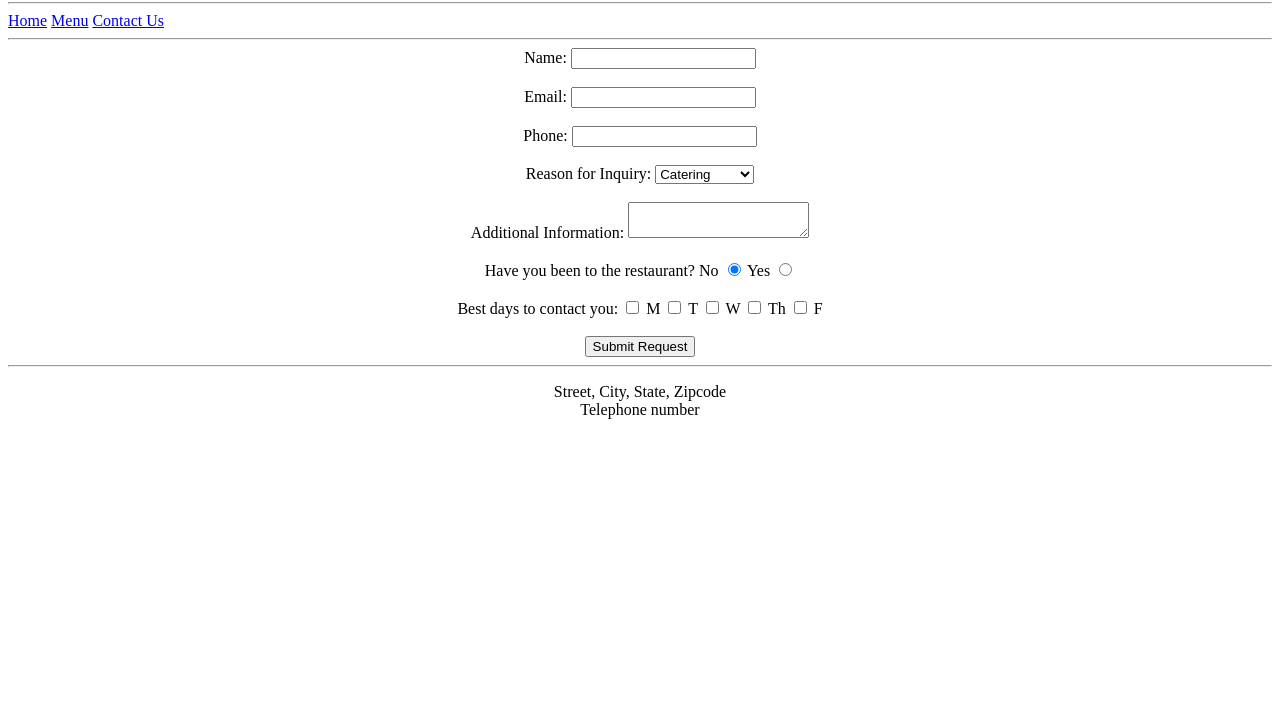
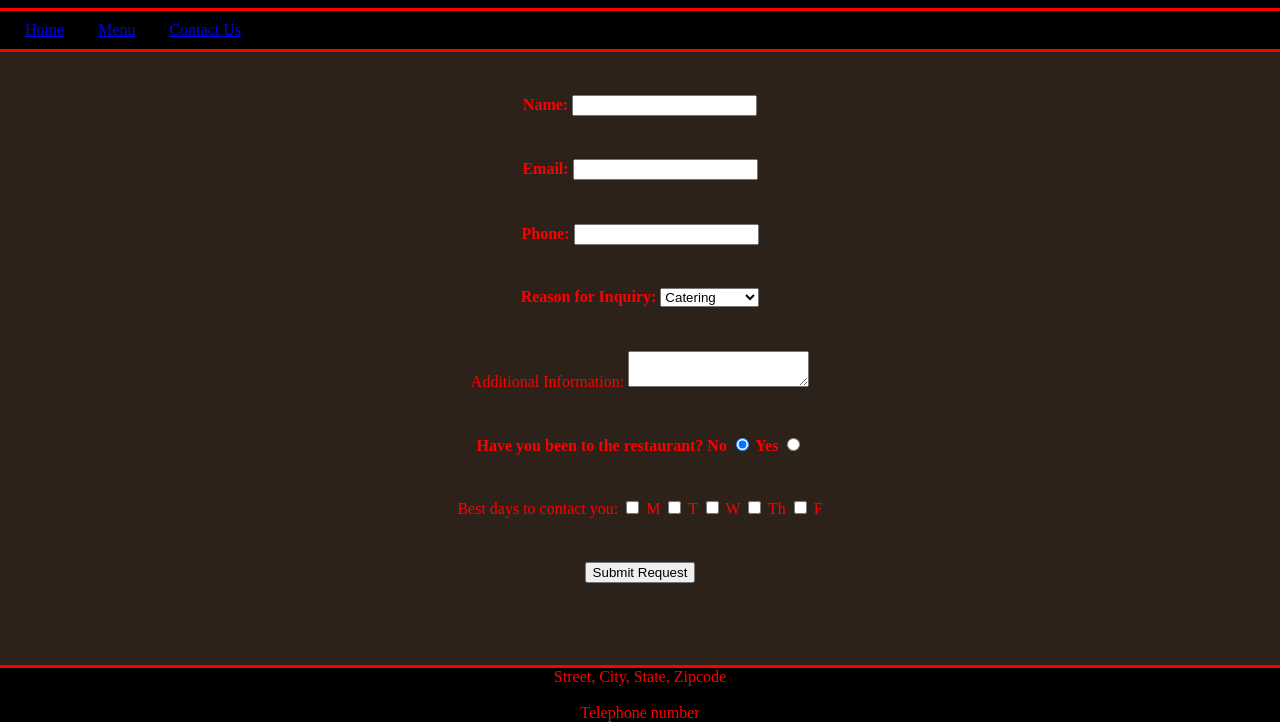
Before and after one commit to JadenMoler/Restaurant-Site, a plain HTML site: page contact.html in a window 1280 px wide. Shown: the part 78-800 px from the top of the page. Drawn offline with Linux system fonts and the light colour scheme.

Commit message:
Update from Oct 10 2019. Added CSS sheet and updated HTML files

```diff
--- a/contact.html
+++ b/contact.html
@@ -3,50 +3,72 @@
 <!---
 Name: Jaden Moler
 Date created: 10/8/19
-Last revised: 10/8/19
+Last revised: 10/10/19
 --->
 
 <html>
     <head>
-            <title>Contact Us</title>
+        <title>Contact Us</title>
+        <link href = "styles/restaurantStyles.css" rel="stylesheet" type="text/css" />
+
+        <style>
+            .required
+            {
+                font-weight: bold;
+            }
+
+            #name
+            {
+                margin-top: 30px;
+            }
+
+            section
+            {
+                color: red
+            }
+
+            form
+            {
+                text-align: center;
+                margin-top: 1%;
+                margin-bottom: 1%;
+            }
+        </style>
     </head>
 
     <body>
         <header>
-            <h1>Restaurant Name</h1>
-            <hr />
+            <h1>Red Laguna</h1>
         </header>
 
         <nav>
             <a href = "index.html">Home</a>
             <a href = "menu.html">Menu</a>
             <a href = "contact.html">Contact Us</a>
-            <hr />
         </nav>
 
         <!--- This section is used for form submission --->
         <section>
-            <center>
             <form action = "submit.html" method="post">
-                <label for = "firstName">Name:</label>
-                <input type = "text" id = "firstName" name = "firstName">
+                <label for = "name" class = "required" >Name:</label>
+                <input type = "text" id = "name" name = "required">
             </form>
 
             <br />
             <form action="submit.html" method="post">
-                <label for = "emailInput">Email:</label>
-                <input type = "text" id = "lastName" name = "emailInput">
+                <label for = "emailInput" class = "required">Email:</label>
+                <input type = "text" id = "email">
             </form>
 
              <br />
              <form action="submit.html" method="post">
-                <label for = "phoneInput">Phone:</label>
-                <input type = "text" id = "phoneInput" name = "phoneInput">
+                <label for = "phoneInput" class = "required">Phone:</label>
+                <input type = "text" id = "phoneInput">
             </form>
 
             <br />
             <form action="submit.html" method="post">
-                <label for = "inquiry">Reason for Inquiry: </label>
+                <label for = "inquiry" class = "required" >Reason for Inquiry: </label>
                 <select id = "inquiry" name = "inquiry">
                     <option value = "catering" selected>Catering</option>
                     <option value = "party">Private Party</option>
@@ -62,7 +84,7 @@ Last revised: 10/8/19
             </form>
 
             <br />
-            <form action="submit.html" method = "post">
+            <form action="submit.html" method = "post" class = "required">
                 Have you been to the restaurant?
 
                 <label for = "no">No</label>
@@ -77,37 +99,32 @@ Last revised: 10/8/19
                 Best days to contact you:
 
                 <input type = "checkbox" id = "monday" name = "weekday" value = "M">
-                <label for = "monday">M</label>
+                <label for = "monday" class = "checkboxes">M</label>
 
                 <input type = "checkbox" id = "tuesday" name = "weekday" value = "T">
-                <label for = "tuesday">T</label>
+                <label for = "tuesday" class = "checkboxes">T</label>
 
                 <input type = "checkbox" id = "wednesday" name = "weekday" value = "W">
-                <label for = "wednesday">W</label>
+                <label for = "wednesday" class = "checkboxes">W</label>
 
                 <input type = "checkbox" id = "thursday" name = "weekday" value = "Th">
-                <label for = "thursday">Th</label>
+                <label for = "thursday" class = "checkboxes">Th</label>
 
                 <input type = "checkbox" id = "friday" name = "weekday" value = "F">
-                <label for = "friday">F</label>
+                <label for = "friday" class = "checkboxes">F</label>
             </form>
 
             <br />
             <form action="submit.html" method="post">
                 <input type = "submit" id = "submit" value="Submit Request">
             </form>
-            </center>
         </section>
 
          <footer>
-            <hr />
-            <p>
-                <center>
-                    Street, City, State, Zipcode
-                    <br />
-                    Telephone number
-                </center>
-            </p>
+                Street, City, State, Zipcode
+                <br />
+                <br />
+                Telephone number
         </footer>
 
     </body>
--- /dev/null
+++ b/styles/restaurantStyles.css
@@ -0,0 +1,60 @@
+/*
+Name: Jaden Moler
+Date created: 10/8/19
+Last revised: 10/10/19
+*/
+
+header, footer
+{
+    background-color: black;
+    color: red;
+    text-align: center;
+}
+
+header
+{
+    font-family: georgia;
+}
+
+a:hover
+{
+    font-weight: bold;
+}
+
+a:active
+{
+    text-decoration: underline;
+}
+
+a:visited
+{
+    color: goldenrod;
+}
+
+nav
+{
+    padding: 10px;
+    background-color: black;
+    border-bottom: solid red;
+    border-top: solid red
+}
+
+body
+{
+    display: flex;
+    flex-direction: column;
+    min-height: 100vh;
+    background-color: #2C221A;
+    margin: 0px;
+}
+
+footer
+{
+    border-top: solid red;
+    margin-top: auto;
+}
+
+a
+{
+    margin: 15px;
+}
```
Also changed, not shown: index.html (+26 -23 lines), menu.html (+57 -13 lines), 2 other files.
